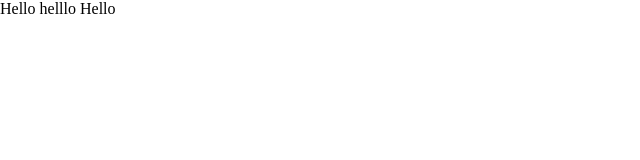
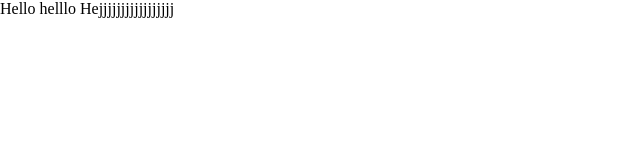
Before and after one commit to shuyu-wu/kaomoji, a website: page index.html in a window 1280 px wide. Shown: the whole page, without its empty margins (0-640 px from the left). Drawn offline with Linux system fonts and the light colour scheme.

Commit message:
change text

```diff
--- a/index.html
+++ b/index.html
@@ -8,7 +8,7 @@
 <body>
   <div id="video-container">
     Hello helllo
-    Hello
+    Hejjjjjjjjjjjjjjjjj
   </div>
   <script src="script.js"></script>
 </body>
--- a/style.css
+++ b/style.css
@@ -1,4 +1,5 @@
 body {
   margin: 0;
   padding: 0;
+
 }
```
